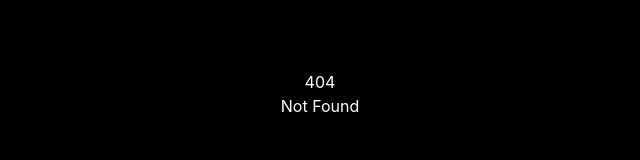
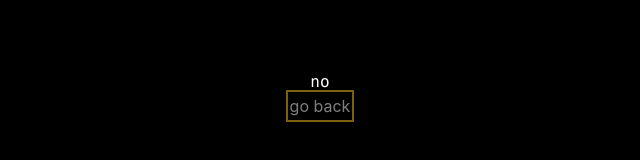
Before and after one commit to 0xethen/ethen.app, a SvelteKit app: page /secret in a window 1280 px wide. Before the commit this address had no page. Shown: the part 306-466 px from the top of the page, without its empty margins (320-960 px from the left). Built offline with nearby package versions, Linux system fonts and the light colour scheme.

Commit message:
starting secrets...

```diff
--- /dev/null
+++ b/src/routes/secret/+page.svelte
@@ -0,0 +1,8 @@
+<p class="font-mono">no</p>
+<a
+  href="/"
+  class="opacity-50 hover:underline hover:decoration-accent/80"
+  autofocus
+>
+  go back
+</a>
```
